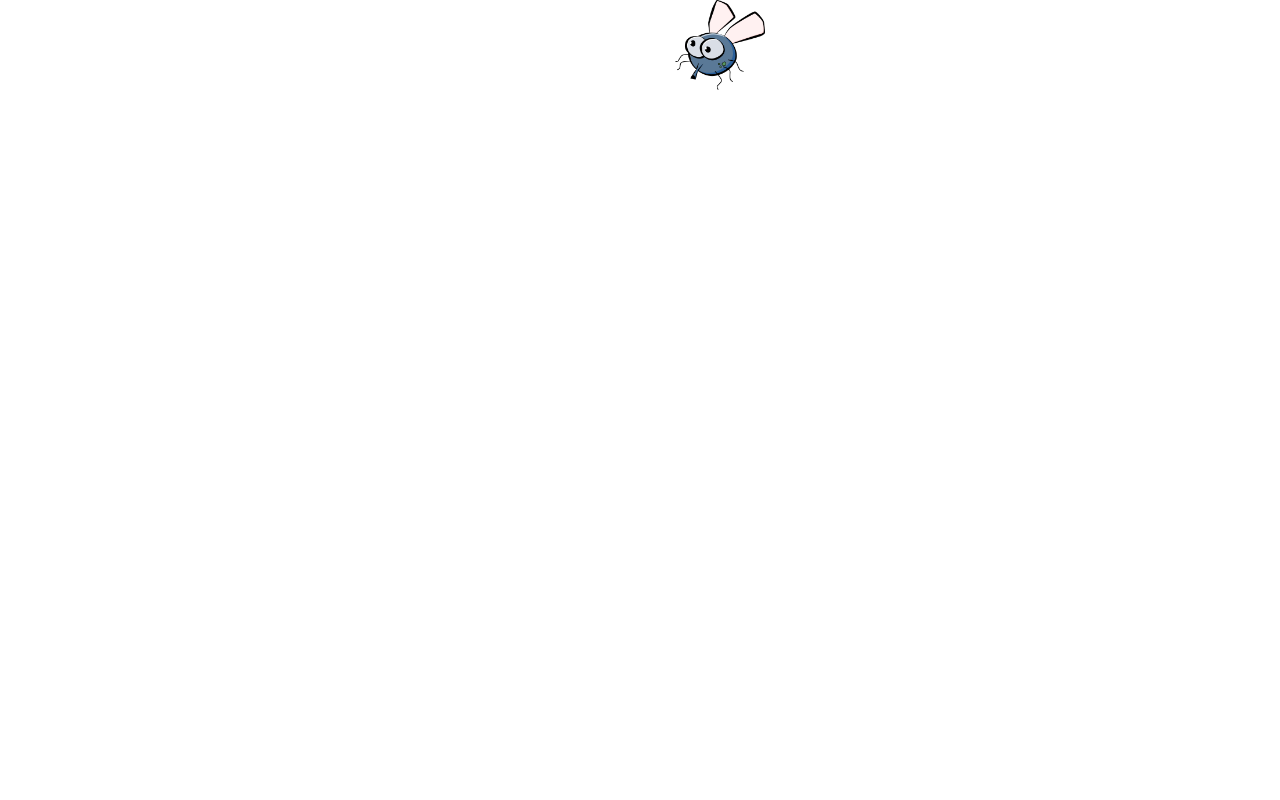
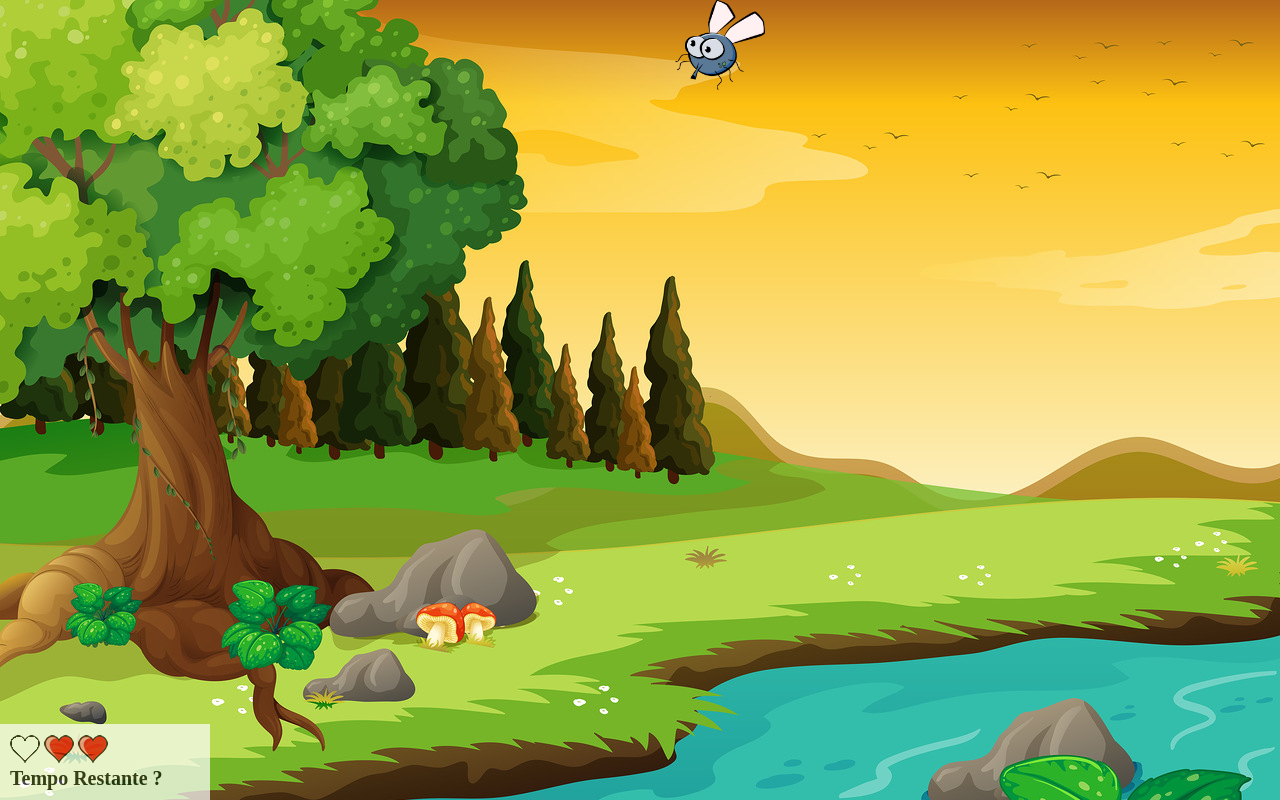
Before and after one commit to marcovaladaress/game_mosquito, a plain HTML site: page index.html in a window 1280 px wide. Drawn offline with Linux system fonts and the light colour scheme.

Commit message:
adicionando background

```diff
--- a/game.js
+++ b/game.js
@@ -23,7 +23,7 @@ function posicaoRandomica(){
         document.getElementById('mosquito').remove()
 
     }
-    // criação da posição randomica
+
 
 
     let posicaox = Math.floor(Math.random() * largura) - 90
@@ -77,6 +77,7 @@ function tamanhoAleatorio(){
 
 }
 
+// transição de lado
 
 function ladoAleatorio () {
 
--- a/index.html
+++ b/index.html
@@ -11,6 +11,18 @@
 <body onresize="ajustaTamanhoPalcoJogo()">
 
 
+    <div class="painel">
+        <div  class="vidas">
+            <img src="imagens/coracao_vazio.png" alt="">
+            <img src="imagens/coracao_cheio.png" alt="">
+            <img src="imagens/coracao_cheio.png" alt="">
+        </div>
+
+        <div class="cronometro"> Tempo Restante ?
+
+        </div>
+
+    </div>
 
 
 <script>
--- a/style.css
+++ b/style.css
@@ -1,3 +1,11 @@
+
+
+
+body{
+    background-image: url(imagens/bg.jpg ) ;
+    background-repeat: no-repeat;
+}
+
 
 
 .mosca1{
@@ -23,3 +31,28 @@
 .ladoB {
     transform: scaleX(-1);
 }
+
+
+
+.painel {
+
+        position: absolute;
+        width: 190px;
+        padding: 10px;
+        left: 0px;
+        bottom: 0px;
+        border-top: solid 1px #fff;
+        background-color: #fff;
+        opacity: 0.7;
+
+}
+
+.vidas {
+    float: left;
+}
+
+.cronometro {
+     float: left;
+     font-size: 20px;
+     font-weight:bold ;
+}
```
